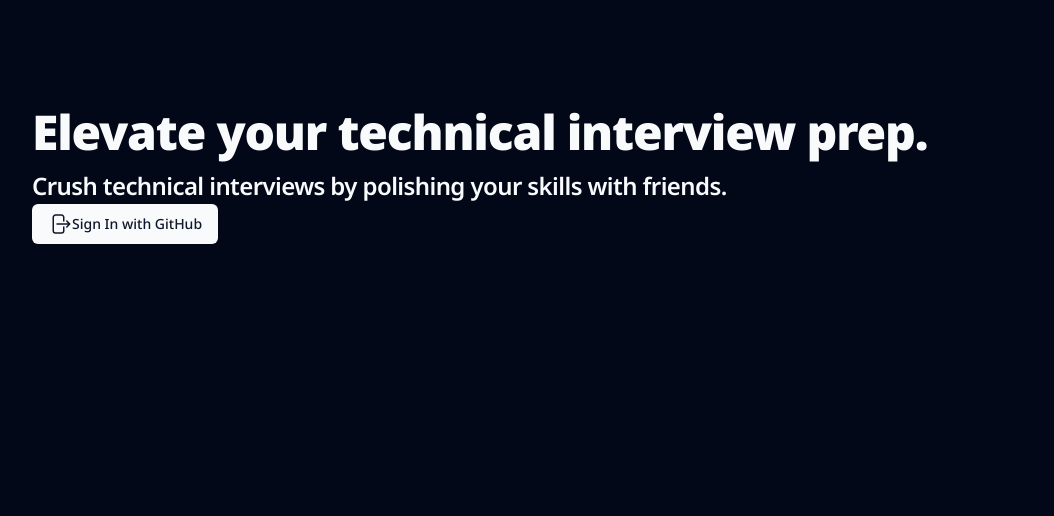
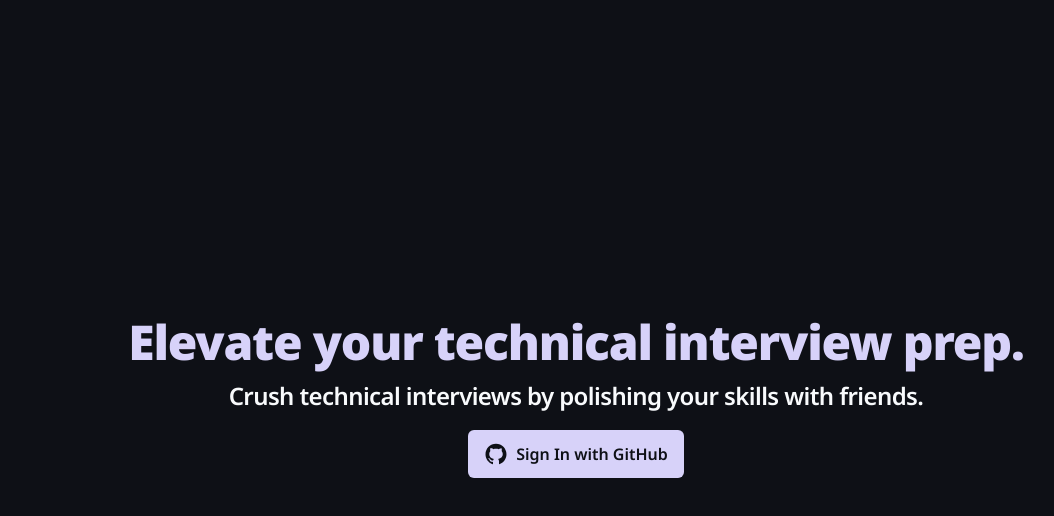
Before and after one commit to CS3219-AY2324S1/ay2324s1-course-assessment-g11, a Next.js app in the folder frontend/: page / in a window 1280 px wide. Shown: the top 516 px of the page, without its empty margins (64-1118 px from the left). Built offline with nearby package versions, Linux system fonts and the light colour scheme.

Commit message:
style: Add styling for sign up button

```diff
--- a/frontend/package.json
+++ b/frontend/package.json
@@ -23,6 +23,7 @@
     "postcss": "8.4.29",
     "react": "18.2.0",
     "react-dom": "18.2.0",
+    "react-icons": "^4.11.0",
     "tailwind-merge": "^1.14.0",
     "tailwindcss": "3.3.3",
     "tailwindcss-animate": "^1.0.7",
--- a/frontend/src/components/ui/button.tsx
+++ b/frontend/src/components/ui/button.tsx
@@ -5,7 +5,7 @@ import { cva, type VariantProps } from "class-variance-authority"
 import { cn } from "@/lib/utils"
 
 const buttonVariants = cva(
-  "inline-flex items-center justify-center rounded-md text-sm font-medium ring-offset-background transition-colors focus-visible:outline-none focus-visible:ring-2 focus-visible:ring-ring focus-visible:ring-offset-2 disabled:pointer-events-none disabled:opacity-50",
+  "inline-flex items-center justify-center rounded-md text-base font-semibold ring-offset-background transition-colors focus-visible:outline-none focus-visible:ring-2 focus-visible:ring-ring focus-visible:ring-offset-2 disabled:pointer-events-none disabled:opacity-50",
   {
     variants: {
       variant: {
@@ -20,10 +20,10 @@ const buttonVariants = cva(
         link: "text-primary underline-offset-4 hover:underline",
       },
       size: {
-        default: "h-10 px-4 py-2",
-        sm: "h-9 rounded-md px-3",
-        lg: "h-11 rounded-md px-8",
-        icon: "h-10 w-10",
+        default: "h-12 px-4 py-3",
+        sm: "h-11 rounded-md px-3",
+        lg: "h-13 rounded-md px-8",
+        icon: "h-12 w-10",
       },
     },
     defaultVariants: {
--- a/frontend/src/pages/index.tsx
+++ b/frontend/src/pages/index.tsx
@@ -1,6 +1,7 @@
 import { Button } from '@/components/ui/button'
 import { TypographyH1, TypographyH3 } from '@/components/ui/typography'
 import { Noto_Sans } from 'next/font/google'
+import { AiFillGithub } from 'react-icons/ai'
 
 const notoSans = Noto_Sans({
   weight: ['400', '500', '600', '700', '800', '900'],
@@ -10,14 +11,12 @@ const notoSans = Noto_Sans({
 export default function Home() {
   return (
     <main
-      className={`p-24 ${notoSans.className}`}
+      className={`p-24 ${notoSans.className} flex flex-col items-center justify-center min-h-screen text-center`}
     >
       <TypographyH1>Elevate your technical interview prep.</TypographyH1>
-      <TypographyH3>Crush technical interviews by polishing your skills with friends.</TypographyH3>
-      <Button>
-        <svg xmlns="http://www.w3.org/2000/svg" fill="none" viewBox="0 0 24 24" strokeWidth={1.5} stroke="currentColor" className="w-6 h-6">
-          <path strokeLinecap="round" strokeLinejoin="round" d="M15.75 9V5.25A2.25 2.25 0 0013.5 3h-6a2.25 2.25 0 00-2.25 2.25v13.5A2.25 2.25 0 007.5 21h6a2.25 2.25 0 002.25-2.25V15m3 0l3-3m0 0l-3-3m3 3H9" />
-        </svg>
+      <TypographyH3 >Crush technical interviews by polishing your skills with friends.</TypographyH3>
+      <Button className="my-4">
+        <AiFillGithub className="mr-2 w-6 h-6" />
         Sign In with GitHub
       </Button>
     </main>
--- a/frontend/src/styles/globals.css
+++ b/frontend/src/styles/globals.css
@@ -36,7 +36,7 @@
   }
 
   .dark {
-    --background: 222.2 84% 4.9%;
+    --background: 220 24% 7%;
     --foreground: 210 40% 98%;
 
     --card: 222.2 84% 4.9%;
@@ -45,8 +45,8 @@
     --popover: 222.2 84% 4.9%;
     --popover-foreground: 210 40% 98%;
 
-    --primary: 210 40% 98%;
-    --primary-foreground: 222.2 47.4% 11.2%;
+    --primary: 248 77% 90%;
+    --primary-foreground: 220 24% 7%;
 
     --secondary: 217.2 32.6% 17.5%;
     --secondary-foreground: 210 40% 98%;
@@ -64,6 +64,10 @@
     --input: 217.2 32.6% 17.5%;
     --ring: 212.7 26.8% 83.9%;
   }
+
+  h1, h2 {
+    color: hsl(var(--primary));
+  }
 }
 
 @layer base {
```
